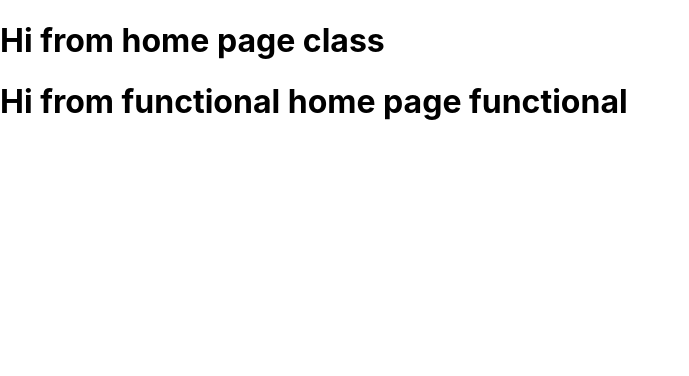
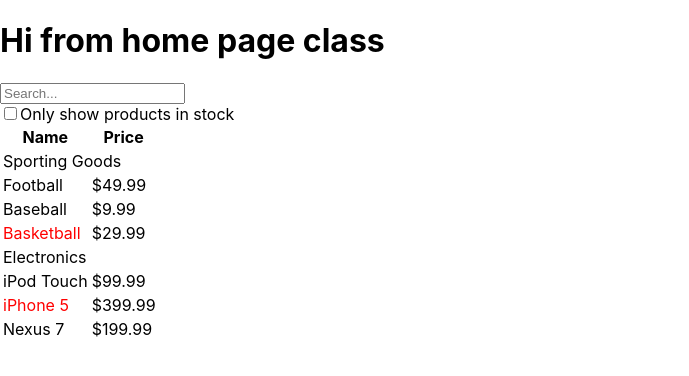
Before and after one commit to ajittupe2548/react-practice, a React (Create React App) app: page / in a window 1280 px wide. Shown: the top 376 px of the page, without its empty margins (0-689 px from the left). Built offline with nearby package versions, Linux system fonts and the light colour scheme.

Commit message:
Added : Thinking in react

```diff
--- a/src/App.js
+++ b/src/App.js
@@ -1,12 +1,10 @@
 import './App.css';
 import CHome from './Components/CHome';
-import FHome from './Components/FHome';
 
 function App() {
   return (
     <div className="App">
       <CHome/>
-      <FHome/>
     </div>
   );
 }
--- a/src/Components/CHome.js
+++ b/src/Components/CHome.js
@@ -1,13 +1,138 @@
-import React, { Component } from 'react'
+import React, { Component } from 'react';
+
+const data = [
+  { category: "Sporting Goods", price: "$49.99", stocked: true, name: "Football" },
+  { category: "Sporting Goods", price: "$9.99", stocked: true, name: "Baseball" },
+  { category: "Sporting Goods", price: "$29.99", stocked: false, name: "Basketball" },
+  { category: "Electronics", price: "$99.99", stocked: true, name: "iPod Touch" },
+  { category: "Electronics", price: "$399.99", stocked: false, name: "iPhone 5" },
+  { category: "Electronics", price: "$199.99", stocked: true, name: "Nexus 7" }
+];
+
+class FilterableProductTable extends Component {
+  constructor(props) {
+    super(props)
+
+    this.state = {
+      filterText: '',
+      inStockOnly: false,
+    }
+  }
+
+  setInStockOnly = () => {
+    this.setState({
+      inStockOnly: !this.state.inStockOnly,
+    })
+  }
+
+  setFilterText = (event) => {
+    this.setState({
+      filterText: event.target.value,
+    })
+  }
+  render() {
+    return (
+      <>
+        <SearchBar setInStockOnly={this.setInStockOnly} setFilterText={this.setFilterText} />
+        <ProductTable data={this.props.data} inStockOnly={this.state.inStockOnly} filterText={this.state.filterText} />
+      </>
+    )
+  }
+}
+
+class SearchBar extends Component {
+  render() {
+    const setInStockOnly = this.props.setInStockOnly;
+    const setFilterText = this.props.setFilterText;
+    return (
+      <form>
+        <input type="text" placeholder='Search...' onChange={(event) => setFilterText(event)} />
+        <br />
+        <label>
+          <input type="checkbox" name="" id="" onChange={setInStockOnly} />Only show products in stock
+        </label>
+      </form>
+    )
+  }
+}
+class ProductTable extends Component {
+  render() {
+    const row = [];
+    let lastCategory = null;
+    const inStockOnly = this.props.inStockOnly;
+
+    this.props.data.forEach(product => {
+      if (product.name.indexOf(this.props.filterText) === -1) {
+        return;
+      }
+      if (inStockOnly && !product.stocked) {
+        return
+      }
+      if (product.category !== lastCategory) {
+        row.push(<ProductCategoryRow category={product.category} key={product.category} />)
+      }
+      row.push(<ProductRow product={product} key={product.name} />)
+      lastCategory = product.category;
+    })
+
+    return (
+      <table>
+        <thead>
+          <tr>
+            <th>
+              Name
+            </th>
+            <th>
+              Price
+            </th>
+          </tr>
+        </thead>
+        <tbody>
+          {row}
+        </tbody>
+      </table>
+    )
+  }
+}
+class ProductCategoryRow extends Component {
+  render() {
+    return (
+      <tr>
+        <td colSpan={2}>
+          {this.props.category}
+        </td>
+      </tr>
+    )
+  }
+}
+class ProductRow extends Component {
+  render() {
+    const product = this.props.product;
+    const name = product.stocked
+      ? product.name
+      : <span style={{ color: 'red' }}>{product.name}</span>
+    return (
+      <tr>
+        <td>
+          {name}
+        </td>
+        <td>
+          {this.props.product.price}
+        </td>
+      </tr>
+    )
+  }
+}
 
 class CHome extends Component {
-    render() {
-        return (
-            <div>
-                <h1 className="heading">Hi from home page class</h1>
-            </div>
-        )
-    }
+  render() {
+    return (
+      <>
+        <h1 className="heading">Hi from home page class</h1>
+        <FilterableProductTable data={data} />
+      </>
+    )
+  }
 }
 
 export default CHome;
```
